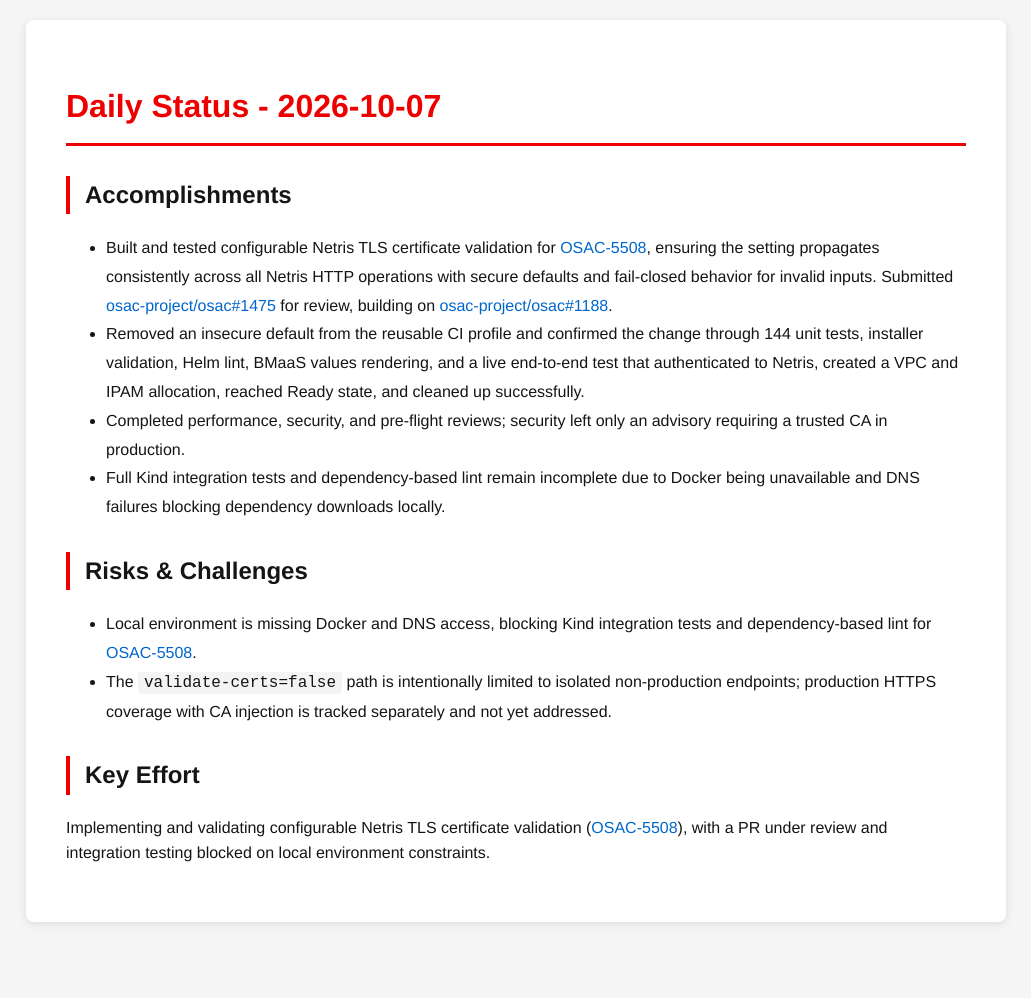
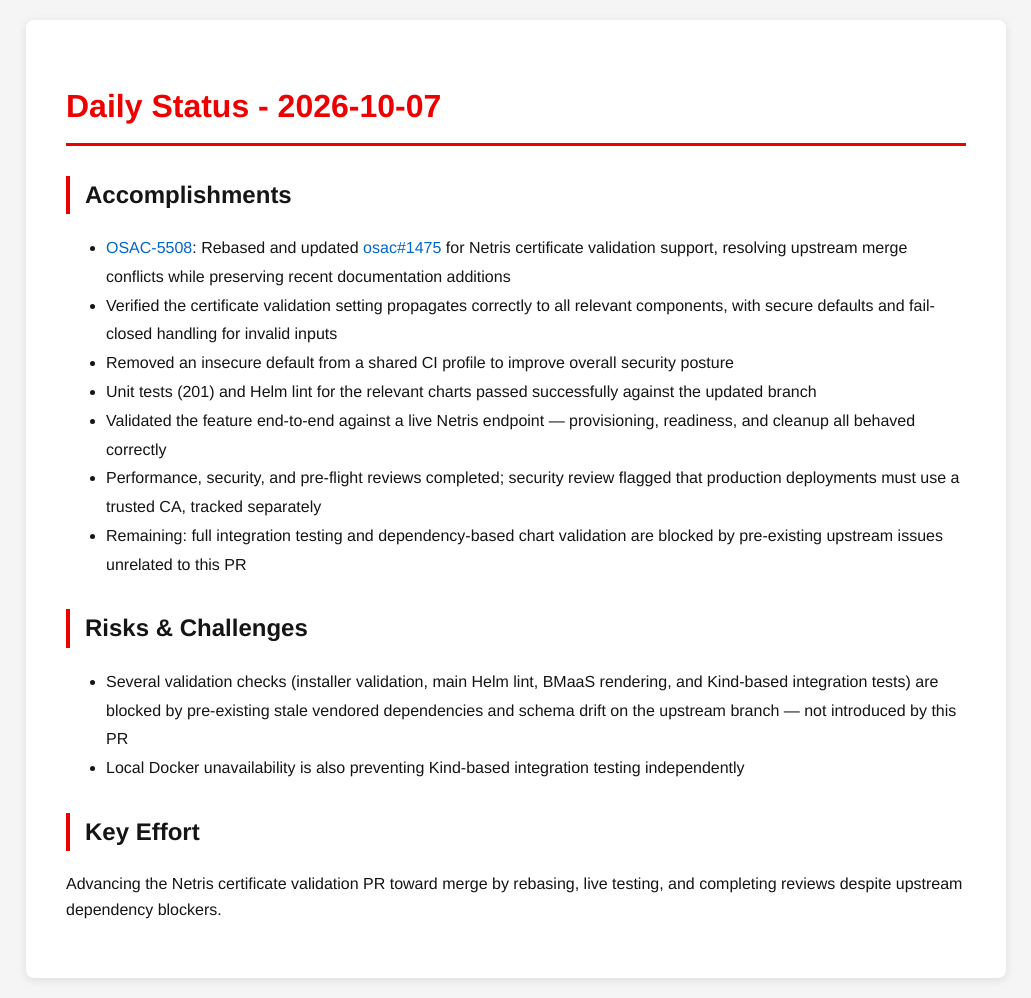
Before and after one commit to tzvatot/daily-status, a Jekyll site: the page built from 2026-10-07.md, in a window 1280 px wide. Shown: the whole page, without its empty margins (124-1155 px from the left). Built offline with Jekyll 4.4.1, drawn with Linux system fonts in a browser that asks for light colours; before the commit the page ends 942 px from its top, so only the background shows below that.

Commit message:
Daily status update - 2026-10-07

```diff
--- a/2026-10-07.md
+++ b/2026-10-07.md
@@ -7,14 +7,17 @@
 # Daily Status - 2026-10-07
 
 ## Accomplishments
-- Built and tested configurable Netris TLS certificate validation for [OSAC-5508](https://redhat.atlassian.net/browse/OSAC-5508), ensuring the setting propagates consistently across all Netris HTTP operations with secure defaults and fail-closed behavior for invalid inputs. Submitted [osac-project/osac#1475](https://github.com/osac-project/osac/pull/1475) for review, building on [osac-project/osac#1188](https://github.com/osac-project/osac/pull/1188).
-- Removed an insecure default from the reusable CI profile and confirmed the change through 144 unit tests, installer validation, Helm lint, BMaaS values rendering, and a live end-to-end test that authenticated to Netris, created a VPC and IPAM allocation, reached Ready state, and cleaned up successfully.
-- Completed performance, security, and pre-flight reviews; security left only an advisory requiring a trusted CA in production.
-- Full Kind integration tests and dependency-based lint remain incomplete due to Docker being unavailable and DNS failures blocking dependency downloads locally.
+- [OSAC-5508](https://redhat.atlassian.net/browse/OSAC-5508): Rebased and updated [osac#1475](https://github.com/osac-project/osac/pull/1475) for Netris certificate validation support, resolving upstream merge conflicts while preserving recent documentation additions
+- Verified the certificate validation setting propagates correctly to all relevant components, with secure defaults and fail-closed handling for invalid inputs
+- Removed an insecure default from a shared CI profile to improve overall security posture
+- Unit tests (201) and Helm lint for the relevant charts passed successfully against the updated branch
+- Validated the feature end-to-end against a live Netris endpoint — provisioning, readiness, and cleanup all behaved correctly
+- Performance, security, and pre-flight reviews completed; security review flagged that production deployments must use a trusted CA, tracked separately
+- Remaining: full integration testing and dependency-based chart validation are blocked by pre-existing upstream issues unrelated to this PR
 
 ## Risks & Challenges
-- Local environment is missing Docker and DNS access, blocking Kind integration tests and dependency-based lint for [OSAC-5508](https://redhat.atlassian.net/browse/OSAC-5508).
-- The `validate-certs=false` path is intentionally limited to isolated non-production endpoints; production HTTPS coverage with CA injection is tracked separately and not yet addressed.
+- Several validation checks (installer validation, main Helm lint, BMaaS rendering, and Kind-based integration tests) are blocked by pre-existing stale vendored dependencies and schema drift on the upstream branch — not introduced by this PR
+- Local Docker unavailability is also preventing Kind-based integration testing independently
 
 ## Key Effort
-Implementing and validating configurable Netris TLS certificate validation ([OSAC-5508](https://redhat.atlassian.net/browse/OSAC-5508)), with a PR under review and integration testing blocked on local environment constraints.
+Advancing the Netris certificate validation PR toward merge by rebasing, live testing, and completing reviews despite upstream dependency blockers.
```
